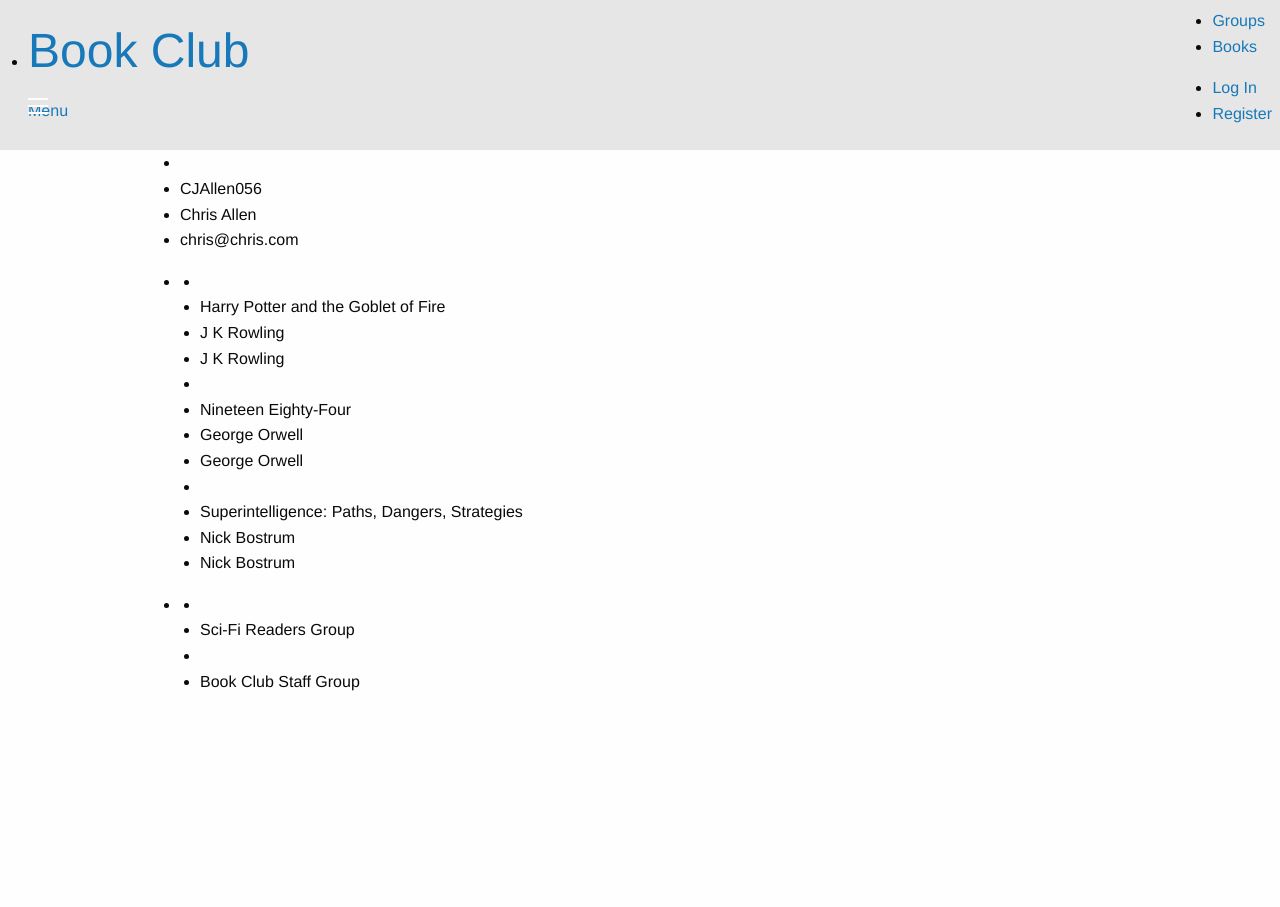
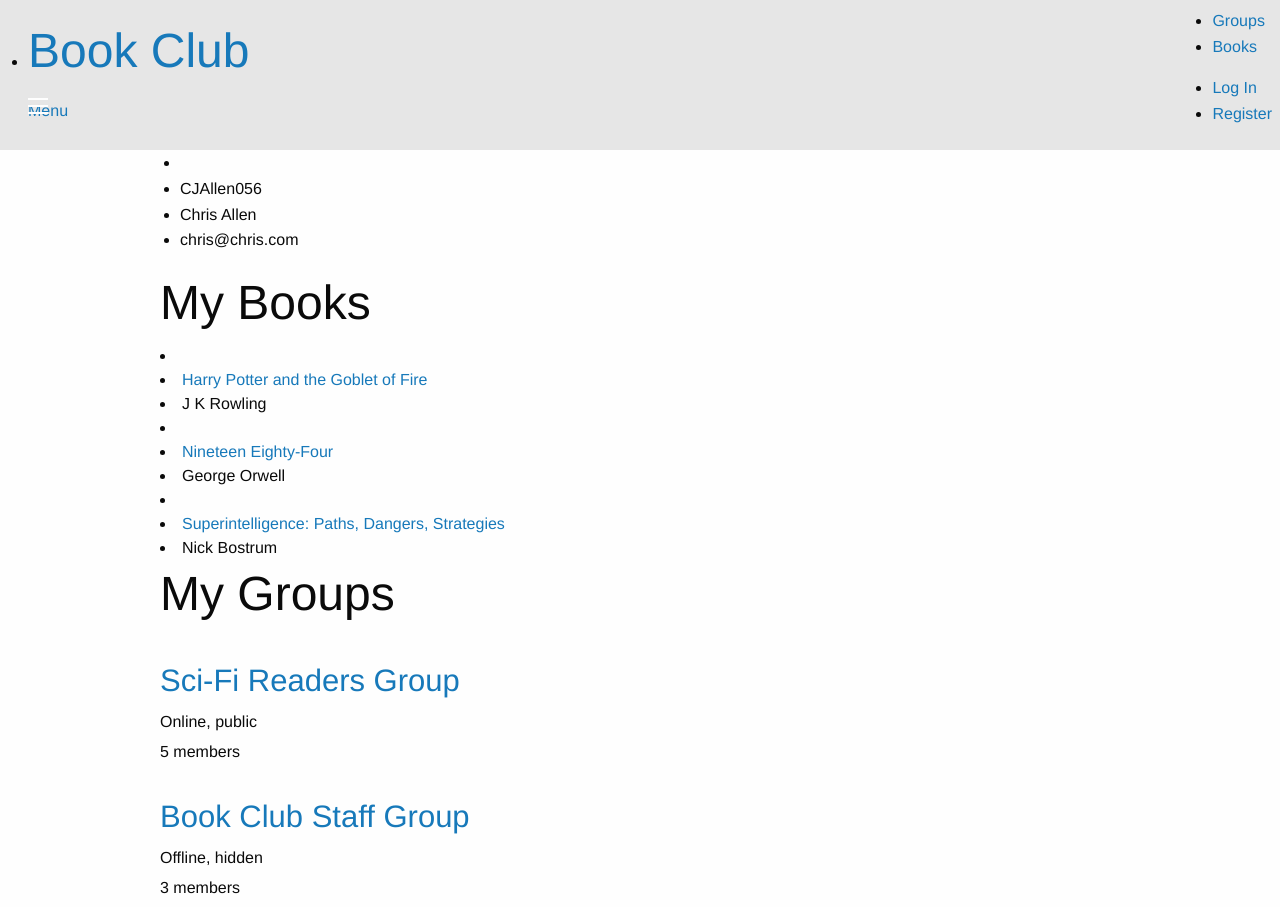
Before and after one commit to CJAllen056/wdi-project-2, a Rails app: page /users/1 in a window 1280 px wide. Before the commit the page ends 800 px from the top, so only its background shows below. Run offline with Rails 7, Linux system fonts and the light colour scheme; data comes from the database, SQL or seed files in the repository; style sheets or scripts are compiled from the project's sources; some libraries are stand-ins or nearby versions.

Commit message:
basic user account page styling done

```diff
--- a/app/views/application/_header.html.erb
+++ b/app/views/application/_header.html.erb
@@ -30,7 +30,7 @@
 				<a href="#"><%= current_user.username %></a>
 				<ul class="dropdown">
 					<li><%= link_to "My Account", user_path(current_user) %></li>
-					<li><%= link_to "Edit Account", edit_user_path(current_user) %></li>
+					<li><%= link_to "Edit Account", edit_user_registration_path(current_user) %></li>
 					<li><%= link_to "Log Out", destroy_user_session_path, method: :delete %></li>
 				</ul>
 			</li>
--- a/app/views/statics/home.html.erb
+++ b/app/views/statics/home.html.erb
@@ -22,6 +22,7 @@
 </div>
 
 <div class="row group-previous-books">
+	<h1>Popular Books</h1>
 	<% @books.each do |book| %>
 	<div class="medium-4 columns">
 		<div class="item-wrapper">
--- a/app/views/users/account.html.erb
+++ /dev/null
@@ -1 +0,0 @@
-account
--- a/app/views/users/edit.html.erb
+++ /dev/null
@@ -1,2 +0,0 @@
-<h1>User#edit</h1>
-<p>Find me in app/views/user/edit.html.erb</p>
--- a/app/views/users/show.html.erb
+++ b/app/views/users/show.html.erb
@@ -3,29 +3,45 @@
 	<li><%= @user.username %></li>
 	<li><%= @user.fname %> <%= @user.lname %></li>
 	<li><%= @user.email %></li>
-</ul>
+</ul
 
-<ul>
-	<li>
+<div class="row group-previous-books">
+<h1>My Books</h1>
 	<% @user.books.each do |book| %>
-	<ul>
-		<li><img src="<%= book.cover_image %>"></li>
-		<li><%= book.title %></li>
-		<li><%= book.author %></li>
-		<li><%= book.author %></li>
-	</ul>
+	<div class="medium-4 columns">
+		<div class="item-wrapper">
+			<li class="book-image"><img src="<%= book.cover_image %>"></li>
+			<li><a href="/books/<%= book.id %>"><%= book.title %></a></li>
+			<li><%= book.author %></li>
+		</div>
+	</div>
 	<% end %>
-	</li>
-</ul>
+</div>
 
-<ul>
-	<li>
-		<% @user.subscriptions.each do |sub| %>
-		<% group = Group.find(sub.group_id) %>
-		<ul>
-			<li><img src="<%= group.group_image %>"></li>
-			<li><%= group.name %></li>
-		</ul>
-		<% end %>
-	</li>
-</ul>
+<div class="row">
+<h1>My Groups</h1>
+<% @user.subscriptions.each do |sub| %>
+<% group = Group.find(sub.group_id) %>
+	<div class="medium-4 columns">
+		<div class="item-wrapper">
+			<div class="image-wrapper">
+				<a href="/groups/<%= group.id %>">
+				<% if group.group_image.length > 0 %>
+				<img src="<%= group.group_image %>">
+				<% else %>
+				<img src="/Default_Group_image.jpg">
+				<% end %>
+				</a>
+				<a href="/groups/<%= group.id %>"><h3><%= group.name %></h3></a>
+				<% if group.offline %>
+				<h6>Offline,
+				<% else %>
+				<h6>Online,
+				<% end %>
+				<%= group.group_type %></h6>
+				<h6><%= group.subscriptions.count %> members</h6>
+			</div>
+		</div>
+	</div>
+	<% end %>
+</div>
--- a/app/views/users/update.html.erb
+++ /dev/null
@@ -1,2 +0,0 @@
-<h1>User#edit</h1>
-<p>Find me in app/views/user/edit.html.erb</p>
```
Also changed, not shown: public/Default_Group_image.jpg (added).
